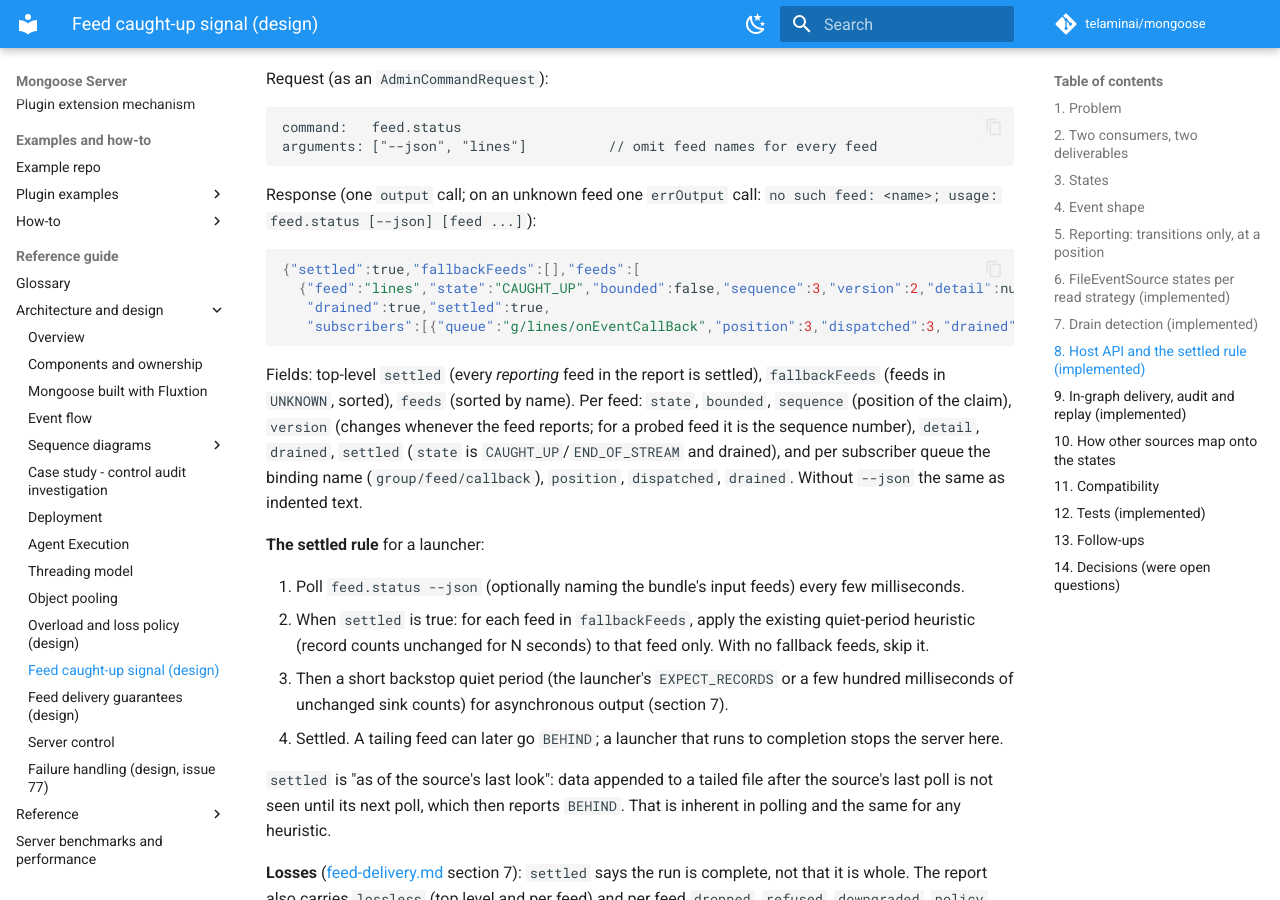
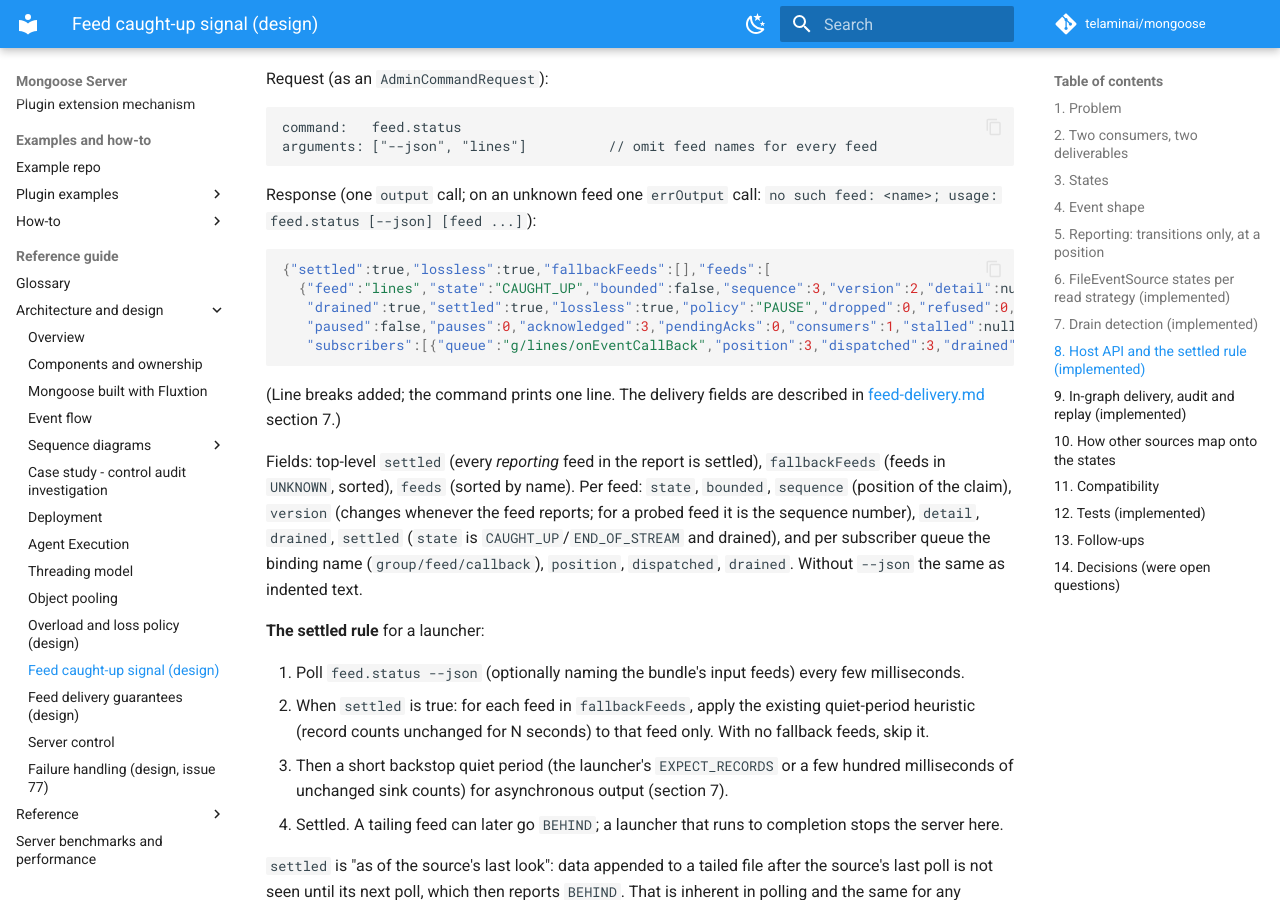
Before and after one commit to telaminai/mongoose, an MkDocs documentation site: the page built from docs/design/feed-caught-up.md, in a window 1280 px wide and 900 px high, scrolled down 6240 px. Built offline with MkDocs 1.6.1 and Material for MkDocs 9.7.7, drawn with Linux system fonts in a browser that asks for light colours; comment, search, counter and statistics services are not loaded.

Commit message:
Docs: overload default in EventFeedConfig javadoc, current feed.status sample
The overload javadoc still described a null policy as DROP_AFTER_SPIN; file feeds now take
PAUSE. The section 8 JSON sample predated the delivery fields.

Co-Authored-By: Claude Opus 5.5 <noreply@anthropic.com>
Claude-Session: https://claude.ai/code/session_01S6QUgxmxekc8hLRd9eLcgt

````diff
--- a/docs/design/feed-caught-up.md
+++ b/docs/design/feed-caught-up.md
@@ -210,11 +210,15 @@ Response (one `output` call; on an unknown feed one `errOutput` call:
 `no such feed: <name>; usage: feed.status [--json] [feed ...]`):
 
 ```json
-{"settled":true,"fallbackFeeds":[],"feeds":[
+{"settled":true,"lossless":true,"fallbackFeeds":[],"feeds":[
   {"feed":"lines","state":"CAUGHT_UP","bounded":false,"sequence":3,"version":2,"detail":null,
-   "drained":true,"settled":true,
+   "drained":true,"settled":true,"lossless":true,"policy":"PAUSE","dropped":0,"refused":0,"downgraded":0,
+   "paused":false,"pauses":0,"acknowledged":3,"pendingAcks":0,"consumers":1,"stalled":null,"unterminated":0,
    "subscribers":[{"queue":"g/lines/onEventCallBack","position":3,"dispatched":3,"drained":true}]}]}
 ```
+
+(Line breaks added; the command prints one line. The delivery fields are described in
+[feed-delivery.md](feed-delivery.md) section 7.)
 
 Fields: top-level `settled` (every *reporting* feed in the report is settled), `fallbackFeeds` (feeds in `UNKNOWN`,
 sorted), `feeds` (sorted by name). Per feed: `state`, `bounded`, `sequence` (position of the claim), `version`
````
Also changed, not shown: 1 other file.
